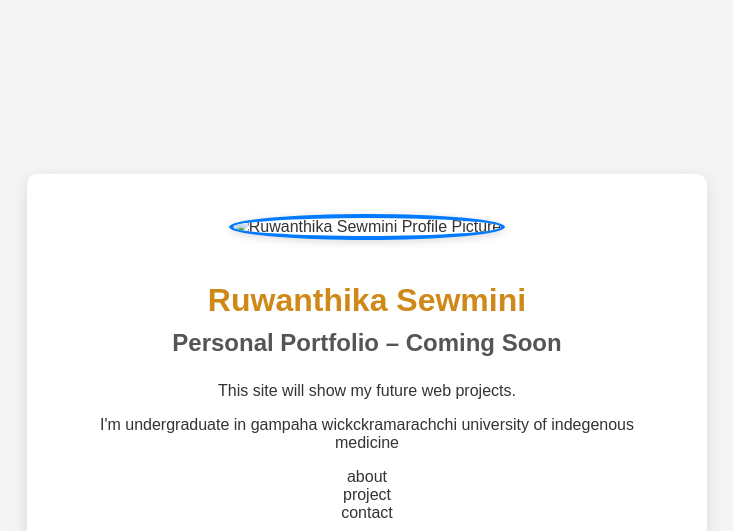
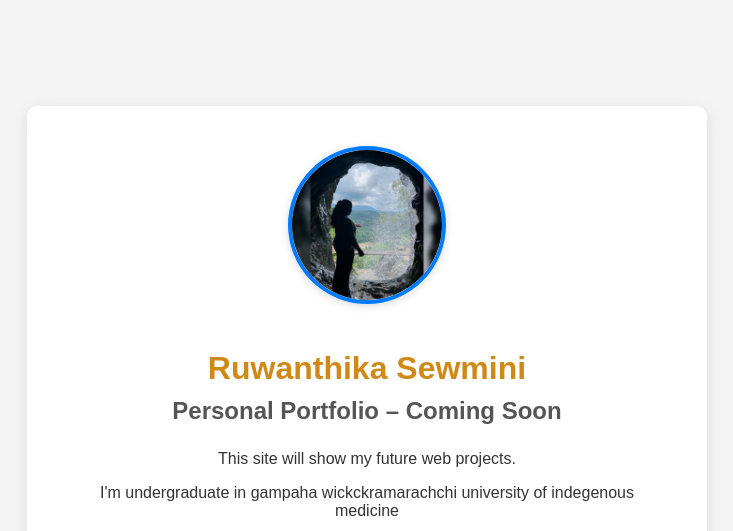
Before and after one commit to sewmini0708/bmt-quiz-2-events-bhbt-2022-42, a plain HTML site: page index.html in a window 1280 px wide. Shown: the top 531 px of the page, without its empty margins (273-1006 px from the left). Drawn offline with Linux system fonts and the light colour scheme.

Commit message:
Initial commit: Add project structure and coming soon page

```diff
--- a/index.html
+++ b/index.html
@@ -10,7 +10,7 @@
 </head>
 <body>
   <div class="container">
-    <img src="profile.jpg" alt="Ruwanthika Sewmini Profile Picture" class="profile-photo">
+    <img src="sewmini.jpg" alt="Ruwanthika Sewmini Profile Picture" class="profile-photo">
     <h1>Ruwanthika Sewmini</h1>
 
     <h2>Personal Portfolio – Coming Soon</h2>
--- a/style.css
+++ b/style.css
@@ -62,3 +62,6 @@ h2 {
 .social-icons a:hover {
   color: #0056b3;
 }
+img {
+  border-radius: 50%;
+}
```
Also changed, not shown: sewmini.jpg (added).
